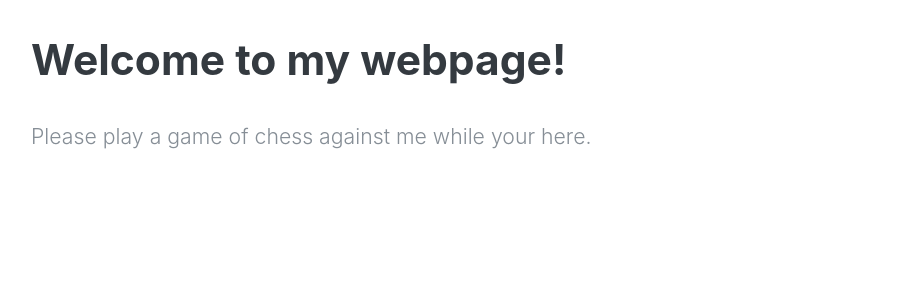
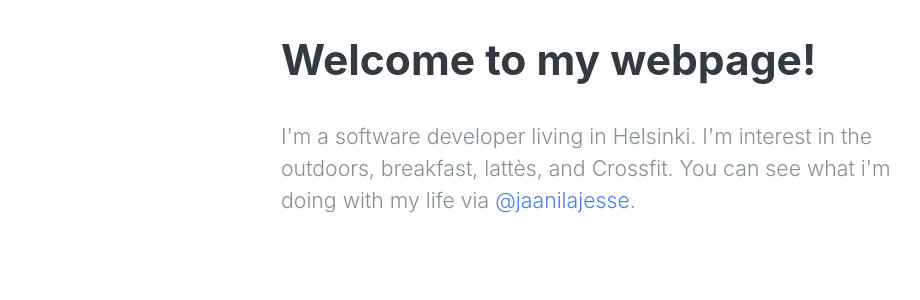
Before and after one commit to Jaanilj/jessejaanilacom, a React app: page / in a window 1280 px wide. Shown: the top 300 px of the page, without its empty margins (39-959 px from the left). Built offline with nearby package versions, Linux system fonts and the light colour scheme.

Commit message:
Update webpage message

```diff
--- a/css/common-styles.less
+++ b/css/common-styles.less
@@ -21,3 +21,14 @@ body {
 h1 {
   font-size: @font-size-large;
 }
+
+a {
+  color: @blue;
+  text-decoration: none;
+  background-color: transparent;
+}
+
+a:hover {
+  color: @dark-blue;
+  text-decoration: underline;
+}
--- a/css/variables.less
+++ b/css/variables.less
@@ -2,6 +2,9 @@
 @white: #fff;
 @gray: #868e96;
 @gray-dark: #343a40;
+@blue: #4582ec;
+@dark-blue: #1559cf;
+
 @font-family-sans-serif: -apple-system, BlinkMacSystemFont, 'Segoe UI',
   'Helvetica Neue', Arial, 'Noto Sans', sans-serif, 'Apple Color Emoji',
   'Segoe UI Emoji', 'Segoe UI Symbol', 'Noto Color Emoji';
--- a/src/features/app/components/Greeting.tsx
+++ b/src/features/app/components/Greeting.tsx
@@ -1,13 +1,17 @@
 import React from 'react'
 import styles from './Greeting.module.less'
+
+const instagramUrl = 'https://www.instagram.com/jaanilajesse/'
 
 export default function Greeting() {
   return (
     <>
       <h1>Welcome to my webpage!</h1>
-      <span className={styles.message}>
-        Please play a game of chess against me while your here.
-      </span>
+      <p className={styles.message}>
+        I'm a software developer living in Helsinki. I'm interest in the
+        outdoors, breakfast, lattès, and Crossfit. You can see what i'm doing
+        with my life via <a href={instagramUrl}>@jaanilajesse</a>.
+      </p>
     </>
   )
 }
--- a/src/features/app/containers/App.module.less
+++ b/src/features/app/containers/App.module.less
@@ -1,5 +1,5 @@
 .container {
-  width: 100%;
+  width: 50%;
   padding-right: 15px;
   padding-left: 15px;
   margin-right: auto;
```
